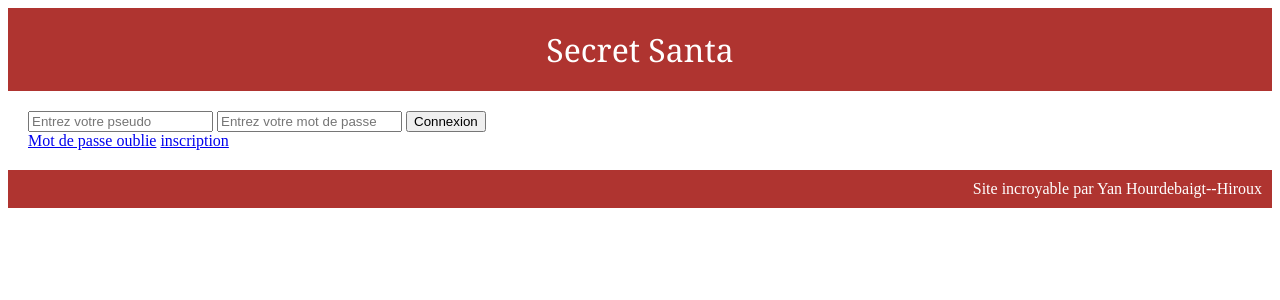
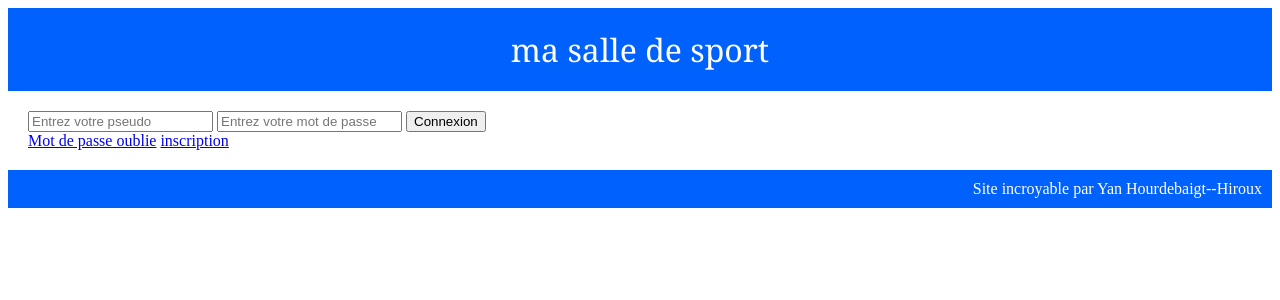
Before and after one commit to Yan6425/maSalleDeSport, a PHP site: page /pages/connexion.php in a window 1280 px wide. Shown: the top 300 px of the page. Run offline with PHP 8.4, Linux system fonts and the light colour scheme.

Commit message:
changement titre et css

```diff
--- a/site/header.html
+++ b/site/header.html
@@ -1,9 +1,9 @@
 <!DOCTYPE html>
 <html>
     <head>
-        <title>SecretSanta</title>
+        <title>maSalleDeSport</title>
         <link rel="stylesheet" type="text/css" href="../style.css" />
     </head>
     <body>
-        <header><titre>Secret Santa</titre><button id="deconnexion" onclick="deconnexion()">Déconnexion</button></header>
+        <header><titre>ma salle de sport</titre><button id="deconnexion" onclick="deconnexion()">Déconnexion</button></header>
         <content>
--- a/site/index.php
+++ b/site/index.php
@@ -1,6 +1,6 @@
 <?php
 session_start();
-$parametres = json_decode(file_get_contents("parametres.json"), true);
+$parametres = json_decode(file_get_contents("../parametres.json"), true);
 if (!isset($_SESSION["pseudo"])){
     header("Location: pages/connexion.php");
 }
--- a/site/style.css
+++ b/site/style.css
@@ -1,5 +1,5 @@
 header {
-    background-color: #af3430;
+    background-color: #0061fd;
     color: #fff;
     padding: 20px;
     text-align: center;
@@ -12,7 +12,7 @@ content {
 }
 
 footer {
-    background-color: #af3430; /* Couleur de fond du pied de page */
+    background-color: #0061fd; /* Couleur de fond du pied de page */
     color: #fff; /* Couleur du texte du pied de page */
     padding: 10px; /* Marge intérieure pour l'espace autour du contenu du pied de page */
     text-align: right; /* Alignement du texte au centre */
```
